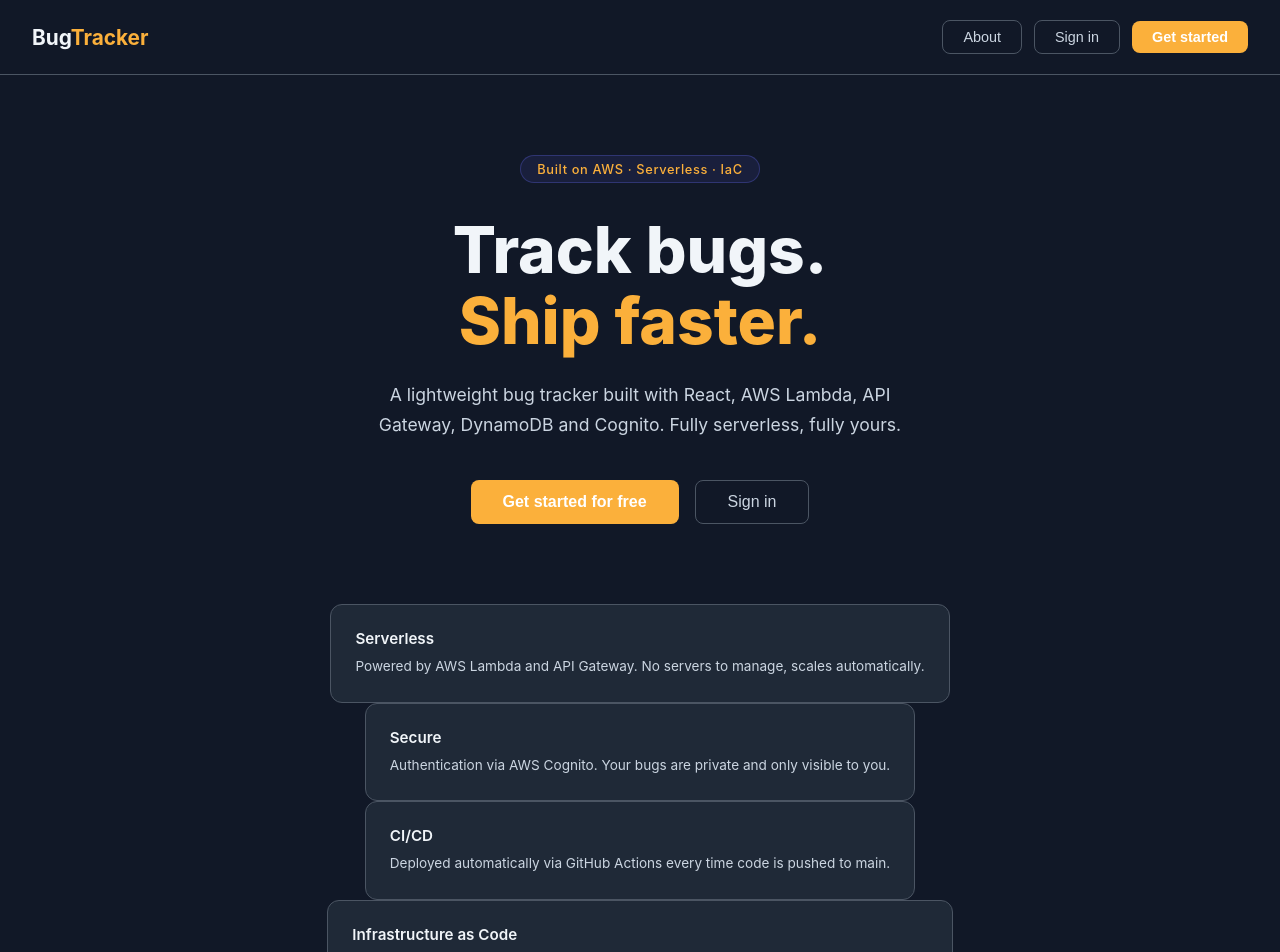
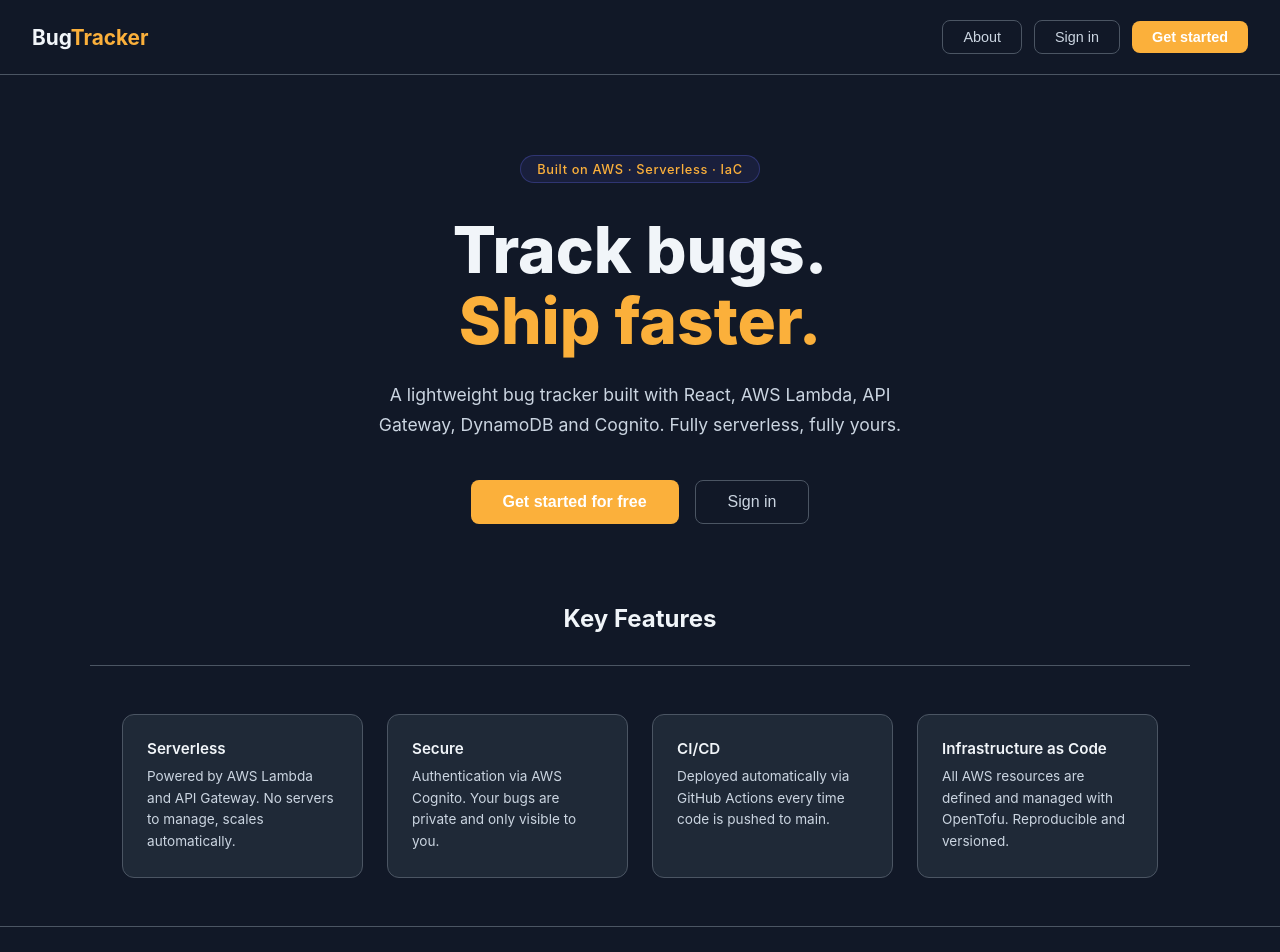
Before and after one commit to Narah111/DevOps_Portfolio, a React (Vite) app in the folder frontend/: page / in a window 1280 px wide. Shown: the top 952 px of the page. Built offline with nearby package versions, Linux system fonts and the light colour scheme; no server answers.

Commit message:
Add section title and container for key features in LandingPage

```diff
--- a/frontend/src/pages/LandingPage.jsx
+++ b/frontend/src/pages/LandingPage.jsx
@@ -33,6 +33,9 @@ function LandingPage() {
       </main>
 
       <section className="landing-features">
+        <h2 className="section-title">Key Features</h2>
+        <div className='features-container'>
+
         <div className="feature-card">
           <h3>Serverless</h3>
           <p>Powered by AWS Lambda and API Gateway. No servers to manage, scales automatically.</p>
@@ -49,6 +52,7 @@ function LandingPage() {
           <h3>Infrastructure as Code</h3>
           <p>All AWS resources are defined and managed with OpenTofu. Reproducible and versioned.</p>
         </div>
+        </div>
       </section>
 
       <footer className="landing-footer">
```
